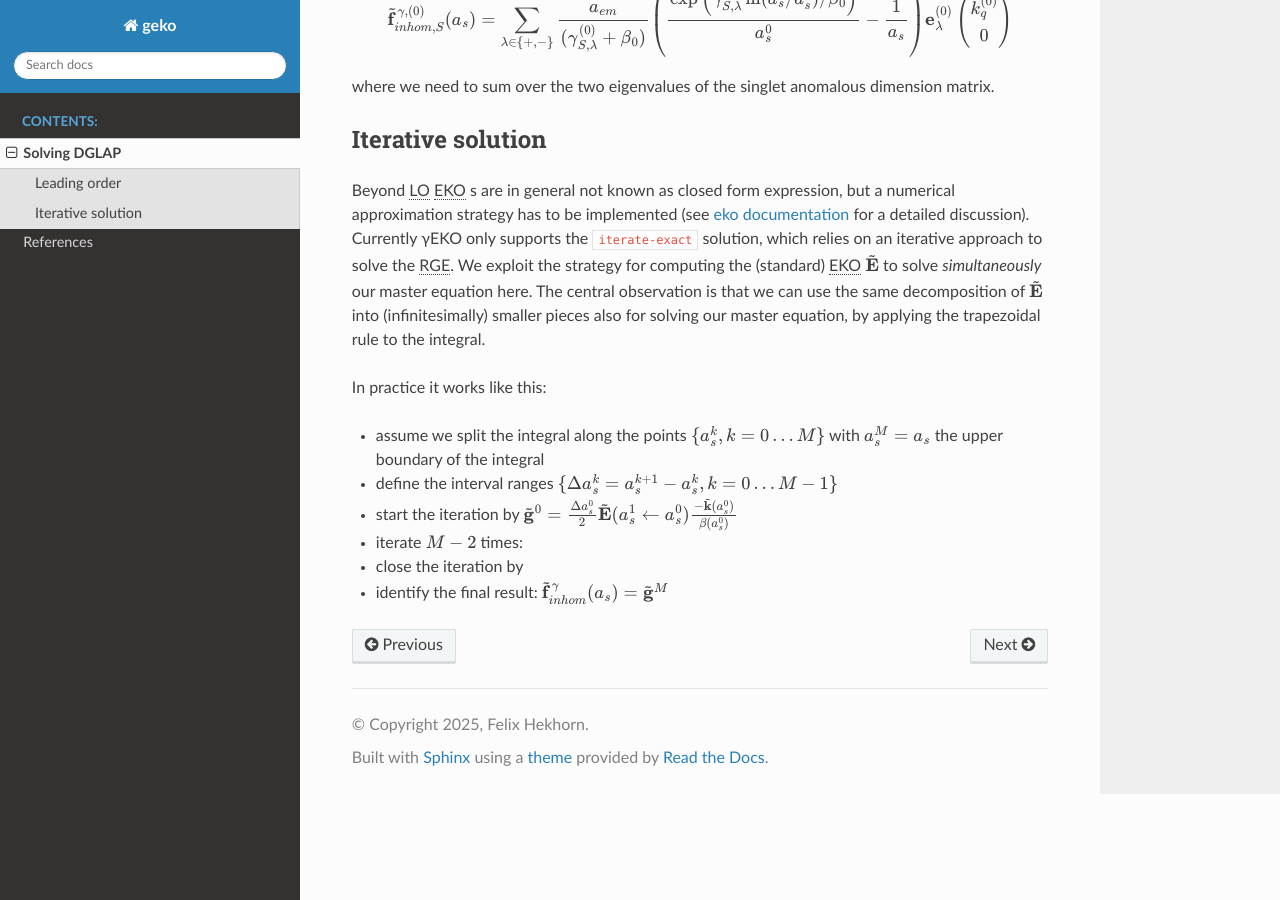
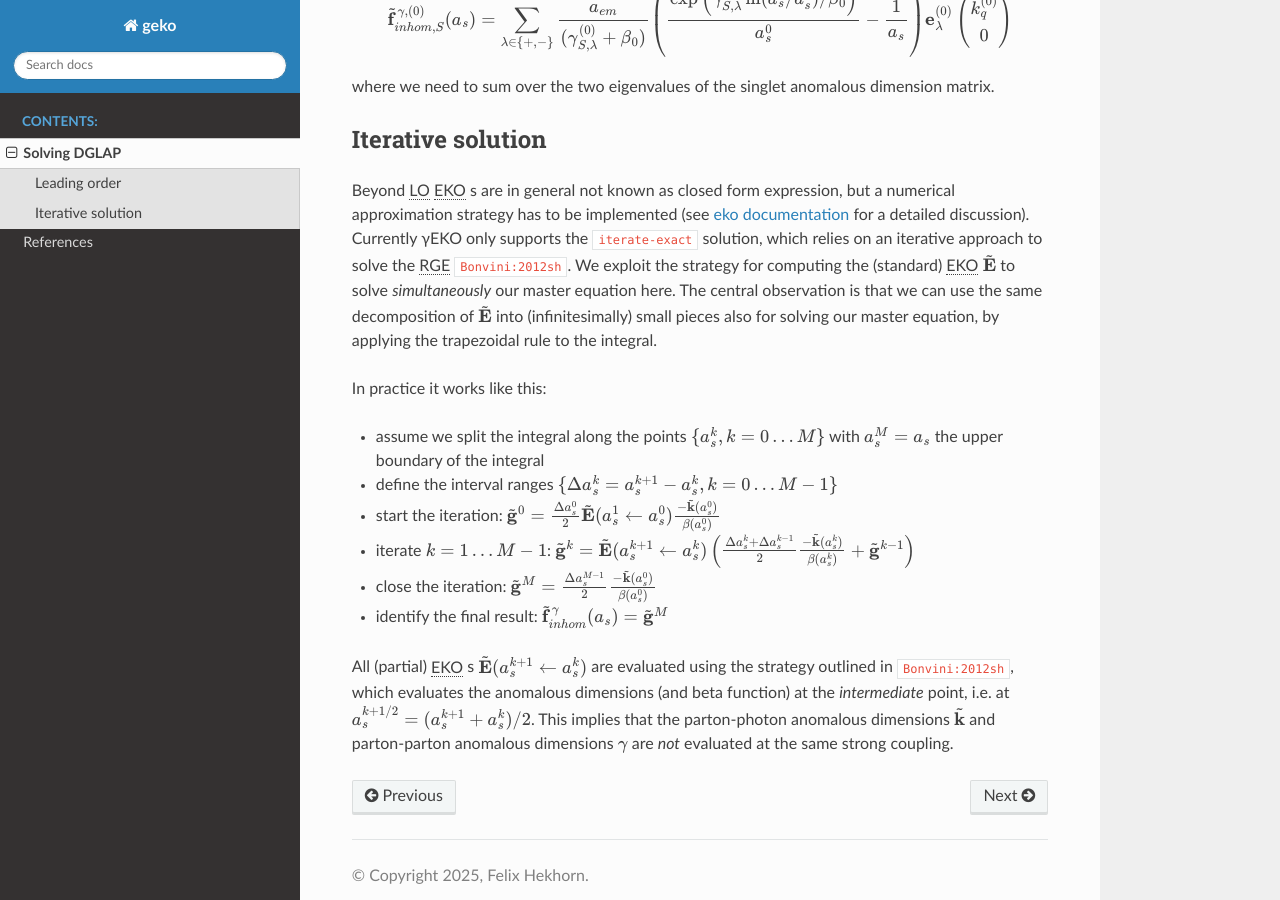
Before and after one commit to felixhekhorn/geko, a Sphinx documentation site: the page built from docs/DGLAP.rst, in a window 1280 px wide and 900 px high, scrolled down 1336 px. Built offline with Sphinx 7.4.7 and the Read the Docs theme 3.1.0, drawn with Linux system fonts in a browser that asks for light colours; pages that are not in the unit, such as notebooks, are missing from menus; cross-references to code outside the pages are shown as plain code; the version number is read from the project's files by our own code.

Commit message:
Complete iter docs

```diff
--- a/docs/DGLAP.rst
+++ b/docs/DGLAP.rst
@@ -64,16 +64,21 @@ Iterative solution
 
 Beyond |LO| |EKO| s are in general not known as closed form expression, but a numerical approximation strategy has to be implemented
 (see `eko documentation`_ for a detailed discussion).
-Currently γEKO only supports the :code:`iterate-exact` solution, which relies on an iterative approach to solve the |RGE|.
+Currently γEKO only supports the :code:`iterate-exact` solution, which relies on an iterative approach to solve the |RGE| :cite:`Bonvini:2012sh`.
 We exploit the strategy for computing the (standard) |EKO| :math:`\tilde {\mathbf E}` to solve *simultaneously* our master equation here.
-The central observation is that we can use the same decomposition of :math:`\tilde {\mathbf E}` into (infinitesimally) smaller pieces
+The central observation is that we can use the same decomposition of :math:`\tilde {\mathbf E}` into (infinitesimally) small pieces
 also for solving our master equation, by applying the trapezoidal rule to the integral.
 
 In practice it works like this:
 
 - assume we split the integral along the points :math:`\{a_s^k, k = 0\ldots M\}` with :math:`a_s^M = a_s` the upper boundary of the integral
 - define the interval ranges :math:`\{\Delta a_s^k = a_s^{k+1} - a_s^k, k = 0\ldots M-1\}`
-- start the iteration by :math:`\tilde{\mathbf g}^0 = \frac{\Delta a_s^0}{2} \tilde {\mathbf E}(a_s^1 \leftarrow a_s^0) \frac{-\tilde{\mathbf k}(a_s^0)}{\beta(a_s^0)}`
-- iterate :math:`M-2` times:
-- close the iteration by
+- start the iteration: :math:`\tilde{\mathbf g}^0 = \frac{\Delta a_s^0}{2} \tilde {\mathbf E}(a_s^1 \leftarrow a_s^0) \frac{-\tilde{\mathbf k}(a_s^0)}{\beta(a_s^0)}`
+- iterate :math:`k = 1 \ldots M-1`: :math:`\tilde{\mathbf g}^k = \tilde {\mathbf E}(a_s^{k+1} \leftarrow a_s^k)\left(\frac{\Delta a_s^{k} + \Delta a_s^{k-1}}{2} \frac{-\tilde{\mathbf k}(a_s^k)}{\beta(a_s^k)} + \tilde{\mathbf g}^{k-1}\right)`
+- close the iteration: :math:`\tilde{\mathbf g}^M = \frac{\Delta a_s^{M-1}}{2} \frac{-\tilde{\mathbf k}(a_s^0)}{\beta(a_s^0)}`
 - identify the final result: :math:`\tilde{\mathbf f}^\gamma_{inhom}(a_s) = \tilde{\mathbf g}^M`
+
+All (partial) |EKO| s :math:`\tilde {\mathbf E}(a_s^{k+1} \leftarrow a_s^k)` are evaluated using the strategy outlined
+in :cite:`Bonvini:2012sh`, which evaluates the anomalous dimensions (and beta function) at the *intermediate* point,
+i.e. at :math:`a_s^{k+1/2} = (a_s^{k+1} + a_s^k)/2`. This implies that the parton-photon anomalous dimensions :math:`\tilde{\mathbf k}`
+and parton-parton anomalous dimensions :math:`\gamma` are *not* evaluated at the same strong coupling.
--- a/docs/refs.bib
+++ b/docs/refs.bib
@@ -20,3 +20,12 @@
     pages = "413--458",
     year = "2002"
 }
+@phdthesis{Bonvini:2012sh,
+    author = "Bonvini, Marco",
+    title = "{Resummation of soft and hard gluon radiation in perturbative QCD}",
+    eprint = "1212.0480",
+    archivePrefix = "arXiv",
+    primaryClass = "hep-ph",
+    school = "Genoa U.",
+    year = "2012"
+}
```
